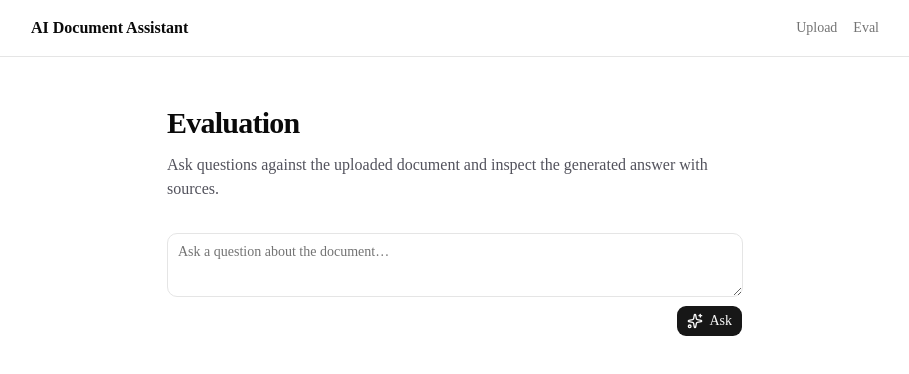
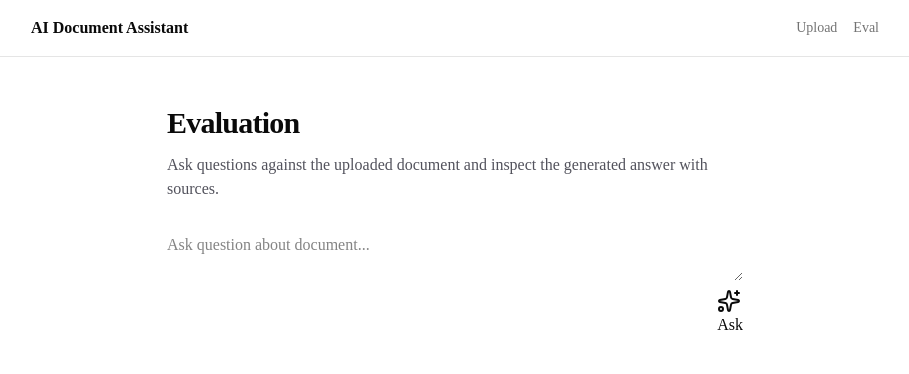
Before and after one commit to szdobnikova-code/ai-document-assistant, a Next.js app: page /eval in a window 1280 px wide. Shown: the top 374 px of the page, without its empty margins (185-1094 px from the left). Built offline with nearby package versions, Linux system fonts and the light colour scheme.

Commit message:
Add streaming answer generation

```diff
--- /dev/null
+++ b/app/api/chat/route.ts
@@ -0,0 +1,108 @@
+import { retrieveChunks } from '@/lib/retrieval/retrieve-chunks';
+import { streamText } from 'ai';
+import { openai } from '@ai-sdk/openai';
+
+const GENERATION_MODEL = 'gpt-4o-mini';
+const TOP_K = 3;
+
+const SYSTEM_PROMPT = [
+  'You answer questions about a document using ONLY the provided context passages.',
+  'Do not use outside knowledge and do not invent information.',
+  'When using information from a passage, cite it with its passage number like [1] or [2].',
+  'Every factual claim should be supported by a citation.',
+  'If the answer is not contained in the context, reply exactly: "I couldn\'t find that in the document."',
+  'Answer in plain text, concisely.',
+].join(' ');
+
+type TextPart = {
+  type: 'text';
+  text: string;
+};
+
+type ChatMessage = {
+  role?: unknown;
+  content?: unknown;
+  parts?: unknown;
+};
+
+type ChatRequestBody = {
+  messages?: unknown;
+};
+
+function isChatMessage(value: unknown): value is ChatMessage {
+  return typeof value === 'object' && value !== null;
+}
+
+function isTextPart(value: unknown): value is TextPart {
+  return (
+    typeof value === 'object' &&
+    value !== null &&
+    'type' in value &&
+    value.type === 'text' &&
+    'text' in value &&
+    typeof value.text === 'string'
+  );
+}
+
+function getTextFromMessage(message: ChatMessage | undefined): string {
+  if (!message) {
+    return '';
+  }
+
+  if (typeof message.content === 'string') {
+    return message.content.trim();
+  }
+
+  if (!Array.isArray(message.parts)) {
+    return '';
+  }
+
+  return message.parts
+    .filter(isTextPart)
+    .map((part) => part.text)
+    .join('')
+    .trim();
+}
+
+export async function POST(request: Request) {
+  const body = (await request.json()) as ChatRequestBody;
+
+  const messages = Array.isArray(body.messages)
+    ? body.messages.filter(isChatMessage)
+    : [];
+
+  const lastUserMessage = [...messages]
+    .reverse()
+    .find((message) => message.role === 'user');
+
+  const question = getTextFromMessage(lastUserMessage);
+
+  if (!question) {
+    return new Response('Missing question', { status: 400 });
+  }
+
+  const scored = await retrieveChunks(question, TOP_K);
+
+  if (scored.length === 0) {
+    const result = streamText({
+      model: openai(GENERATION_MODEL),
+      prompt: 'No document content is available — upload a PDF first.',
+    });
+
+    return result.toUIMessageStreamResponse();
+  }
+
+  const passages = scored
+    .map(({ chunk }, index) => `[${index + 1}] ${chunk.text}`)
+    .join('\n\n');
+
+  const result = streamText({
+    model: openai(GENERATION_MODEL),
+    system: SYSTEM_PROMPT,
+    prompt: `Context passages:\n\n${passages}\n\nQuestion: ${question}`,
+    temperature: 0.2,
+    maxOutputTokens: 500,
+  });
+
+  return result.toUIMessageStreamResponse();
+}
--- a/app/eval/page.tsx
+++ b/app/eval/page.tsx
@@ -1,4 +1,4 @@
-import { QuestionForm } from '@/components/question/question-form';
+import { StreamingQuestionForm } from '@/components/question/streaming-question-form';
 
 export default function EvalPage() {
   return (
@@ -12,7 +12,7 @@ export default function EvalPage() {
         </p>
 
         <div className="mt-8">
-          <QuestionForm />
+          <StreamingQuestionForm />
         </div>
       </section>
     </main>
--- /dev/null
+++ b/components/question/streaming-question-form.tsx
@@ -0,0 +1,79 @@
+'use client';
+
+import { useChat } from '@ai-sdk/react';
+import React, { useState } from 'react';
+import { Sparkles } from 'lucide-react';
+import { Card, CardContent } from '@/components/ui/card';
+import { DefaultChatTransport } from 'ai';
+
+export function StreamingQuestionForm() {
+  const [input, setInput] = useState('');
+  const { messages, sendMessage, status, error } = useChat({
+    transport: new DefaultChatTransport({ api: 'api/chat' }),
+  });
+
+  const isLoading = status === 'submitted' || status === 'streaming';
+
+  const handleSubmit = async (e: React.SubmitEvent<HTMLFormElement>) => {
+    e.preventDefault();
+
+    const text = input.trim();
+    if (!text || isLoading) return;
+
+    await sendMessage({ text });
+    setInput('');
+  };
+
+  return (
+    <div className={'flex w-full flex-col gap-4'}>
+      <form
+        onSubmit={(e) => handleSubmit(e)}
+        className={'flex w-full flex-col gap-2'}
+      >
+        <textarea
+          value={input}
+          onChange={(e) => setInput(e.target.value)}
+          placeholder={'Ask question about document...'}
+          aria-label="Question"
+        />
+
+        <button type="submit" disabled={isLoading} className="self-end">
+          <Sparkles />
+          {isLoading ? 'Thinking...' : 'Ask'}
+        </button>
+
+        {error && (
+          <Card>
+            <CardContent>
+              <p className="text-destructive text-sm">
+                Could not generate an answer. Make sure a document is uploaded
+                and try again.
+              </p>
+            </CardContent>
+          </Card>
+        )}
+
+        {messages.length > 0 && (
+          <div className={'flex flex-col gap-4 text-left'}>
+            {messages.map((message) => (
+              <Card key={message.id}>
+                <CardContent>
+                  <p className={'text-muted-foreground mb-2 text-sm uppercase'}>
+                    {message.role}
+                  </p>
+
+                  <p className={'text-sm whitespace-pre-wrap'}>
+                    {message.parts
+                      .filter((part) => part.type === 'text')
+                      .map((part) => part.text)
+                      .join(' ')}
+                  </p>
+                </CardContent>
+              </Card>
+            ))}
+          </div>
+        )}
+      </form>
+    </div>
+  );
+}
--- a/package.json
+++ b/package.json
@@ -13,7 +13,10 @@
     "test:watch": "vitest"
   },
   "dependencies": {
+    "@ai-sdk/openai": "^3.0.66",
+    "@ai-sdk/react": "^3.0.195",
     "@base-ui/react": "^1.5.0",
+    "ai": "^6.0.193",
     "class-variance-authority": "^0.7.1",
     "clsx": "^2.1.1",
     "gpt-tokenizer": "^3.4.0",
```
Also changed, not shown: 1 other file (tests, documents, lock files or other folders).
